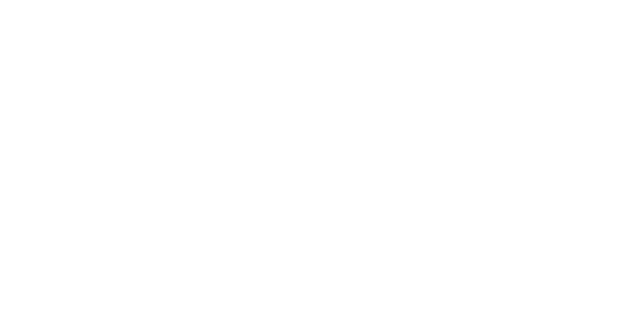
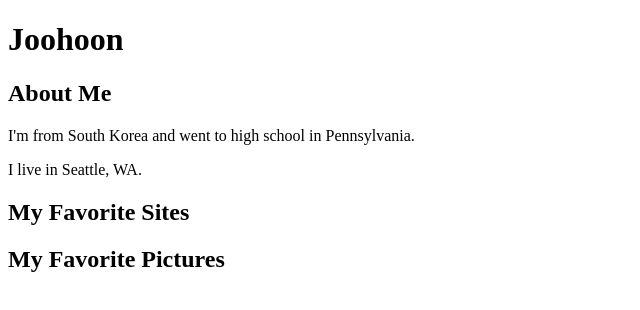
Before and after one commit to jcha0713-1429313/jcha0713-1429313.github.io, a plain HTML site: page tags.html in a window 1280 px wide. Shown: the whole page, without its empty margins (0-640 px from the left). Drawn offline with Linux system fonts and the light colour scheme.

Commit message:
Update tags.html

```diff
--- a/tags.html
+++ b/tags.html
@@ -7,6 +7,11 @@
   <title>Joohoon's Website</title>
 </head>
 <body>
-
+<h1>Joohoon</h1>
+<h2>About Me</h2>
+<p>I'm from South Korea and went to high school in Pennsylvania.</p>
+<p>I live in Seattle, WA.</p>
+<h2>My Favorite Sites</h2>
+<h2>My Favorite Pictures</h2>
 </body>
 </html>
```
